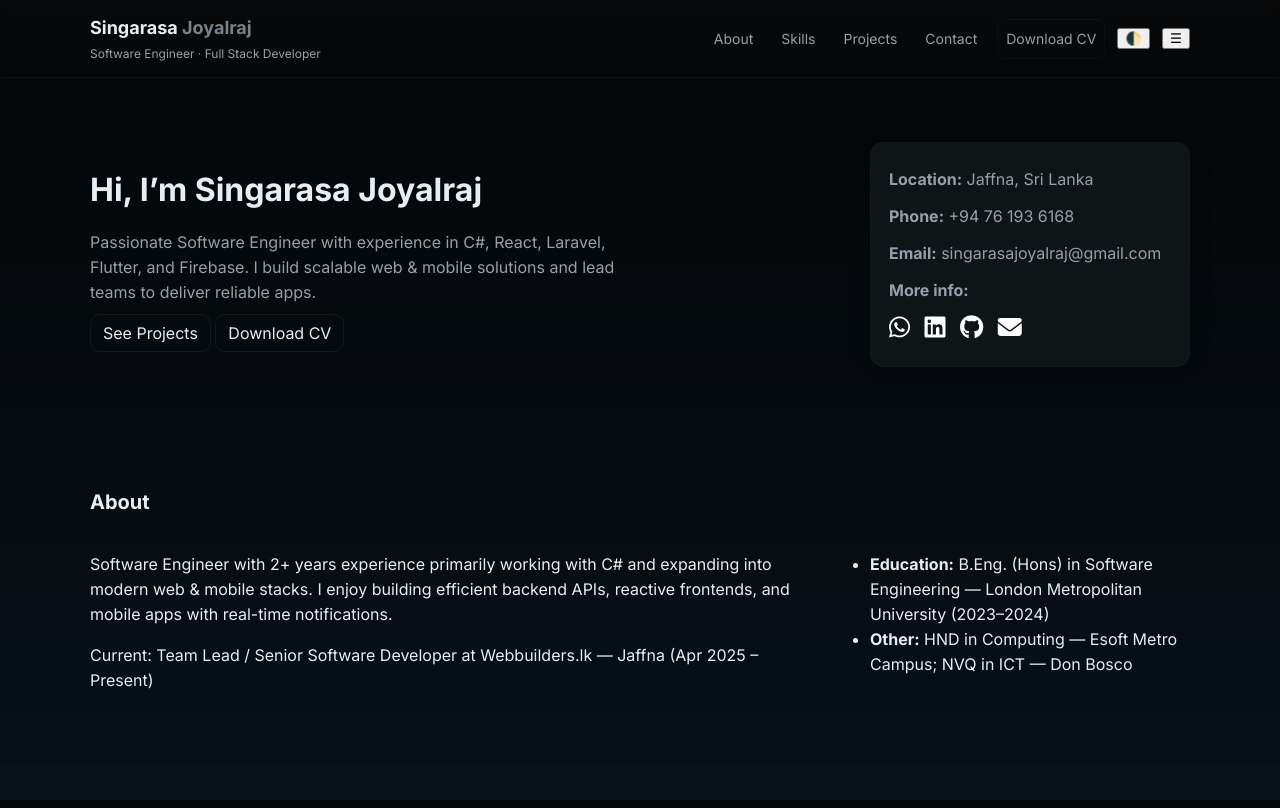
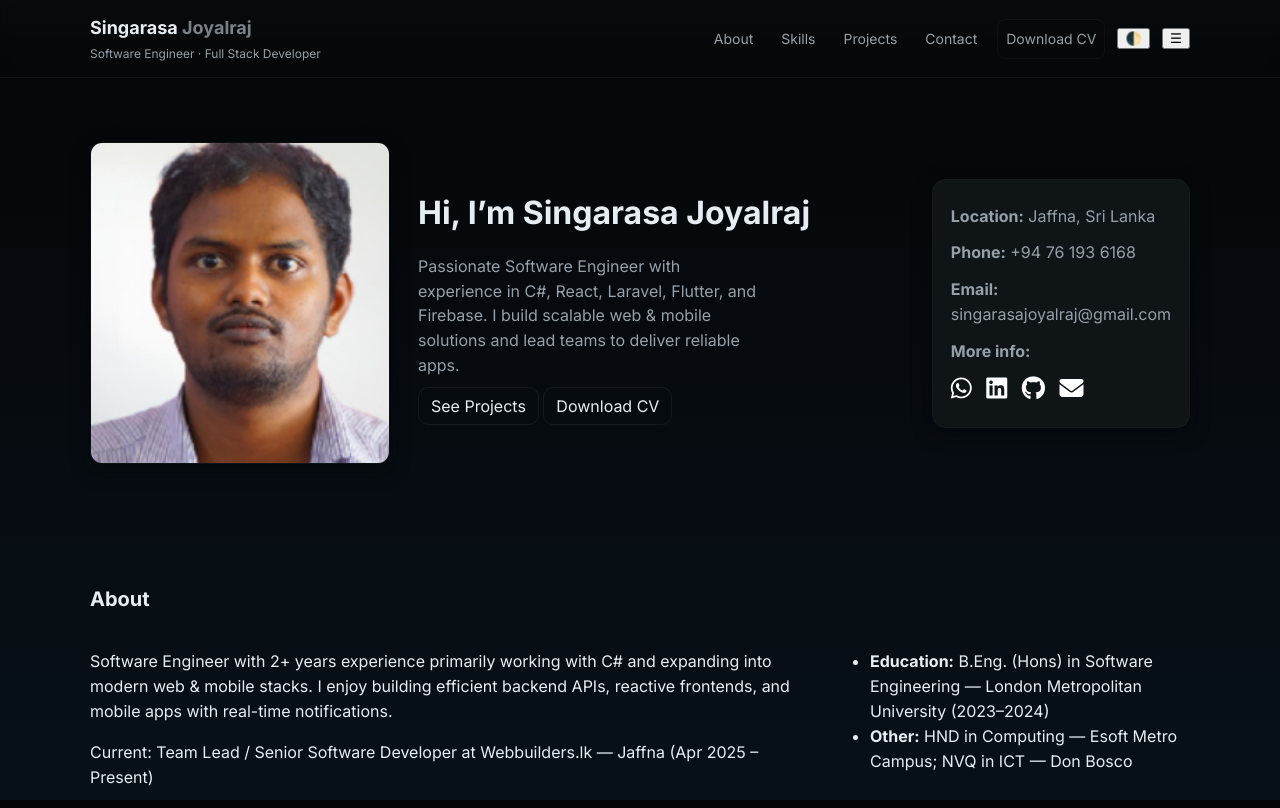
Before and after one commit to Joyalraj28/Joyal_portfolio, a plain HTML site: page index.html in a window 1280 px wide. Shown: the top 808 px of the page. Drawn offline with Linux system fonts and the light colour scheme.

Commit message:
Add image card styling and integrate image into hero section

```diff
--- a/css/styles.css
+++ b/css/styles.css
@@ -327,6 +327,35 @@ body {
   font-size: 13px;
 }
 
+/* Image style */
+.image-card {
+  width: 100%;
+  max-width: 300px; /* adjust as needed */
+  border-radius: var(--radius);
+  overflow: hidden;
+  border: 1px solid rgba(255,255,255,0.03);
+  box-shadow: var(--shadow);
+  cursor: pointer;
+  transition: transform 0.3s, box-shadow 0.3s;
+}
+
+.image-card img {
+  width: 20rem;
+  height: 20rem; /* adjust height as needed */
+  object-fit: cover;
+  display: block;
+  transition: transform 0.3s;
+}
+
+.image-card:hover img {
+  transform: scale(1.05);
+}
+
+.image-card:hover {
+  box-shadow: 0 10px 25px rgba(2,6,10,0.7);
+}
+/* Image style end */
+
 /* responsiveness */
 @media (max-width: 980px) {
   .projects-grid {
--- a/index.html
+++ b/index.html
@@ -48,7 +48,10 @@
     <main>
       <!-- Hero Section -->
       <section id="home" class="hero">
-        <div class="container hero-inner">
+        <div class="container hero-inner" style="display: flex;">
+             <div class="image-card">
+              <img src="./assets/images/joyal.png" alt="My Image" />
+            </div>
           <div class="hero-text">
             <h1>Hi, I’m <span class="accent">Singarasa Joyalraj</span></h1>
             <p class="lead">
@@ -225,7 +228,7 @@
               <strong>Databases</strong>
               <div class="skill-icons">
                 <img src="./assets/images/mysql.png" alt="MySQL" />
-                <img src="/assets/images/mssql.png" alt="MSSQL" />
+                <img src="./assets/images/mssql.png" alt="MSSQL" />
               </div>
             </div>
 
@@ -234,8 +237,8 @@
               <strong>Other</strong>
               <div class="skill-icons">
                 <img src="./assets/images/api-icon.webp" alt="REST API" />
-                <img src="/assets/images/firebase.png" alt="Firebase" />
-                <img src="/assets/images/MVC-Architecture.png" alt="MVC" />
+                <img src="./assets/images/firebase.png" alt="Firebase" />
+                <img src="./assets/images/MVC-Architecture.png" alt="MVC" />
               </div>
             </div>
           </div>
```
Also changed, not shown: assets/images/joyal.png (added).
